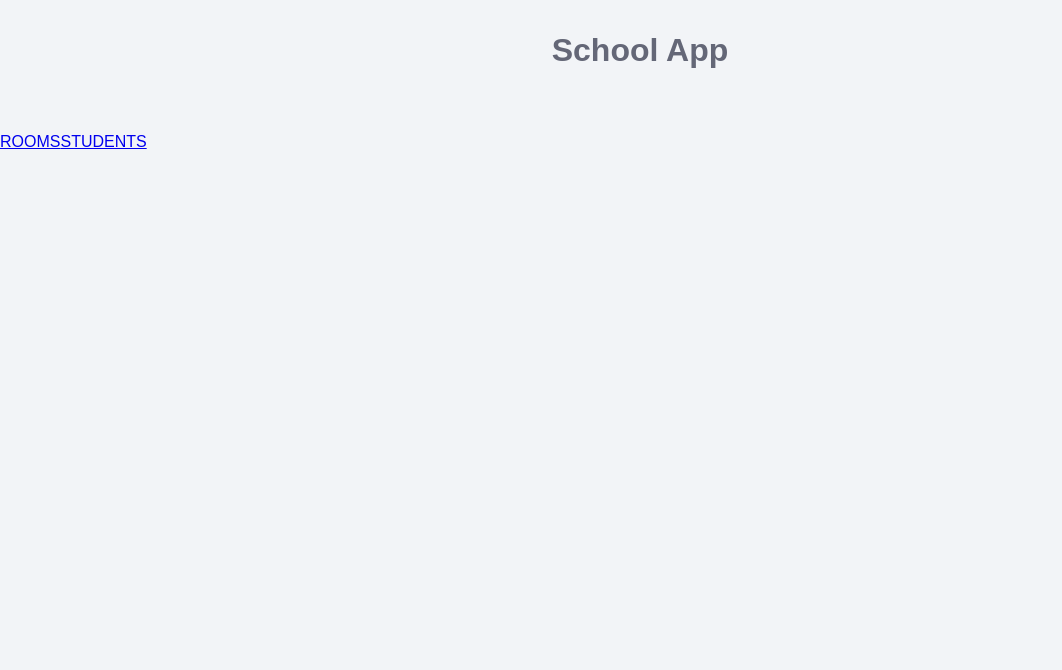
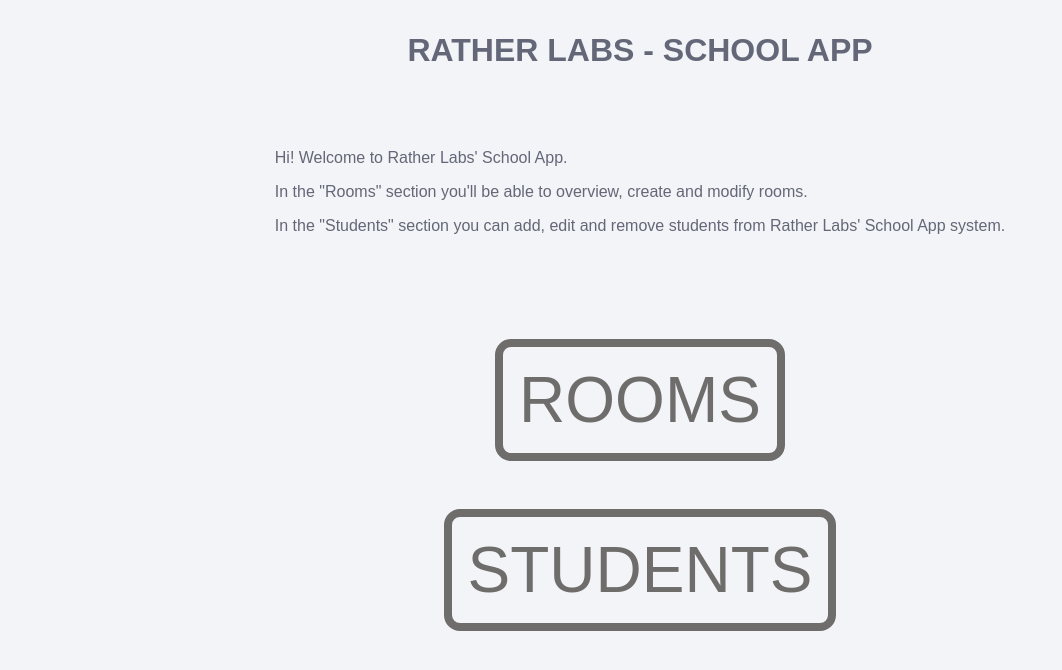
Before and after one commit to pablojacosta/school-app, a React (Vite) app: page / in a window 1280 px wide. Shown: the top 670 px of the page, without its empty margins (0-1062 px from the left). Built offline with nearby package versions, Linux system fonts and the light colour scheme; a web font is replaced by a local one.

Commit message:
feat: :sparkles: Created Intro and Links components inside Home component.

```diff
--- a/src/components/Home/Home.tsx
+++ b/src/components/Home/Home.tsx
@@ -1,13 +1,12 @@
-import { Link } from "react-router-dom";
+import Intro from "./components/Intro";
+import Links from "./components/Links";
 import styles from "./Home.module.scss";
-import { ROOMS, STUDENTS } from "constants/routes";
 
 const Home = () => {
   return (
     <div className={styles.home}>
-      <h1>School App</h1>
-      <Link to={ROOMS}>ROOMS</Link>
-      <Link to={STUDENTS}>STUDENTS</Link>
+      <Intro />
+      <Links />
     </div>
   );
 };
--- /dev/null
+++ b/src/components/Home/components/Intro/Intro.module.scss
@@ -0,0 +1,9 @@
+@use "@styles/_mixins" as mixins;
+
+.intro {
+  @include mixins.flex_container(column, center, center);
+
+  .intro__text {
+    text-align: left;
+  }
+}
--- /dev/null
+++ b/src/components/Home/components/Intro/Intro.tsx
@@ -0,0 +1,22 @@
+import styles from "./Intro.module.scss";
+
+const Intro = () => {
+  return (
+    <div className={styles.intro}>
+      <h1>RATHER LABS - SCHOOL APP</h1>
+      <div className={styles.intro__text}>
+        <p>Hi! Welcome to Rather Labs' School App.</p>
+        <p>
+          In the "Rooms" section you'll be able to overview, create and modify
+          rooms.
+        </p>
+        <p>
+          In the "Students" section you can add, edit and remove students from
+          Rather Labs' School App system.
+        </p>
+      </div>
+    </div>
+  );
+};
+
+export default Intro;
--- /dev/null
+++ b/src/components/Home/components/Intro/index.ts
@@ -0,0 +1 @@
+export { default } from "./Intro";
--- /dev/null
+++ b/src/components/Home/components/Links/Links.module.scss
@@ -0,0 +1,22 @@
+@use "@styles/_mixins" as mixins;
+@use "@styles/_colors" as colors;
+
+.links {
+  margin-top: 6rem;
+  @include mixins.flex_container(column, center, center);
+  gap: 4rem;
+
+  &__rooms,
+  &__students {
+    text-decoration: none;
+    font-size: 4rem;
+    color: var(--color-gray);
+    outline: 0.5rem solid var(--color-gray);
+    padding: 1rem;
+    border-radius: 0.5rem;
+
+    &:hover {
+      transform: scale(1.1);
+    }
+  }
+}
--- /dev/null
+++ b/src/components/Home/components/Links/Links.tsx
@@ -0,0 +1,18 @@
+import { Link } from "react-router-dom";
+import { ROOMS, STUDENTS } from "constants/routes";
+import styles from "./Links.module.scss";
+
+const Links = () => {
+  return (
+    <div className={styles.links}>
+      <Link to={ROOMS} className={styles.links__rooms}>
+        ROOMS
+      </Link>
+      <Link to={STUDENTS} className={styles.links__students}>
+        STUDENTS
+      </Link>
+    </div>
+  );
+};
+
+export default Links;
--- /dev/null
+++ b/src/components/Home/components/Links/index.ts
@@ -0,0 +1 @@
+export { default } from "./Links";
--- a/src/styles/_colors.scss
+++ b/src/styles/_colors.scss
@@ -1,6 +1,6 @@
 $colorWhite: #ffffff;
 $colorBlack: #000000;
-$colorGray: #b3b3b3;
+$colorGray: #6f6c6c;
 $colorBlue: #007bff;
 $colorYellow: #f6da6e;
 $colorRed: #ff4861;
```
